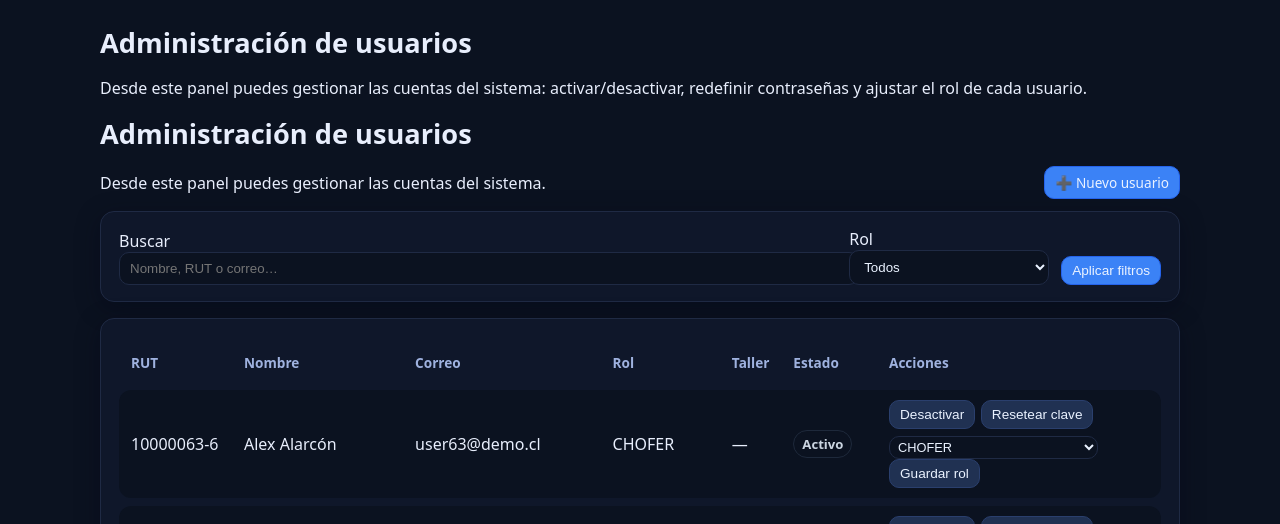
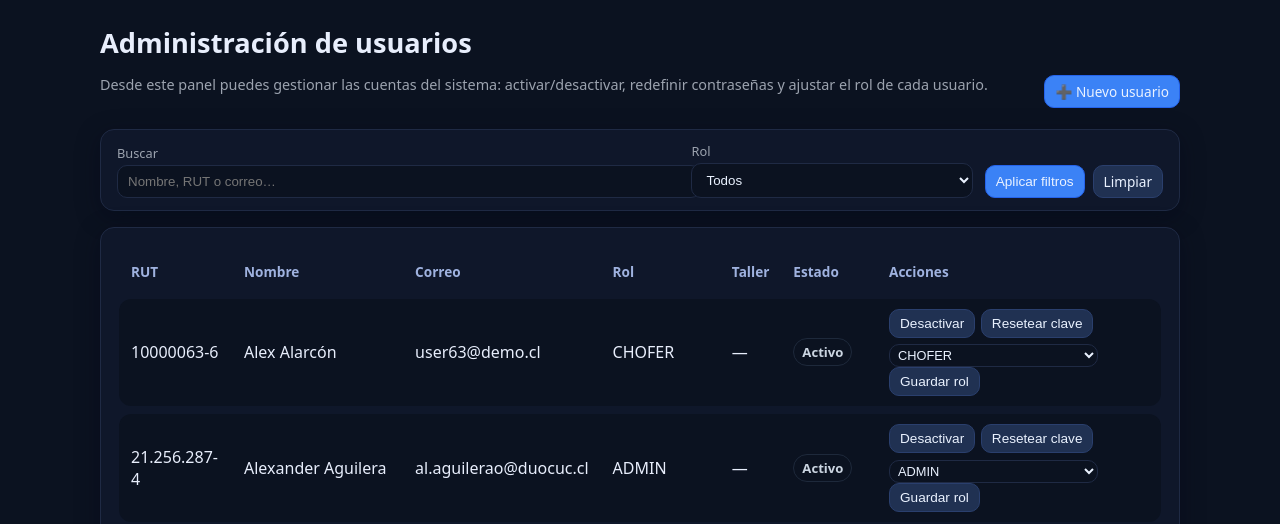
Before and after one commit to alexander286/pepsico_web, a Django app: page /panel-admin/usuarios/ in a window 1280 px wide. Shown: the part 174-698 px from the top of the page. Run offline with Django 5.2, Linux system fonts and the light colour scheme; a user stored in the database is signed in; data comes from the database, SQL or seed files in the repository.

```diff
--- a/app_taller/static/css/base.css
+++ b/app_taller/static/css/base.css
@@ -335,21 +335,40 @@ textarea{min-height:42px}
 }
 
 
-.message-box {
-  position: relative;
-  /* resto de estilos que ya tienes */
+.page-header {
+  display: flex;
+  justify-content: space-between;
+  align-items: flex-end;
+  margin-bottom: 1.3rem;
 }
 
-.message-close {
-  background: transparent;
-  border: none;
-  color: inherit;
-  font-size: 1.1rem;
-  cursor: pointer;
-  margin-left: 8px;
-  padding: 0 4px;
-  line-height: 1;
+.page-subtitle {
+  margin-top: .25rem;
+  font-size: .9rem;
+  color: #9ca3af;
 }
-.message-close:hover {
-  opacity: 0.7;
+
+.admin-filters {
+  margin-bottom: 1rem;
+  padding: .75rem 1rem;
 }
+
+.admin-filters .filter-row {
+  display: grid;
+  grid-template-columns: 2fr 1fr auto;
+  gap: .75rem;
+  align-items: flex-end;
+}
+
+.admin-filters .filter-field label {
+  font-size: .8rem;
+  color: #9ca3af;
+  display: block;
+  margin-bottom: .15rem;
+}
+
+.admin-filters .filter-actions {
+  display: flex;
+  gap: .5rem;
+  justify-content: flex-end;
+}
--- a/app_taller/templates/app_taller/admin_usuarios.html
+++ b/app_taller/templates/app_taller/admin_usuarios.html
@@ -4,33 +4,29 @@
 
 {% block content %}
 
+<div class="page-header">
+  <div>
     <h2>Administración de usuarios</h2>
-<p class="muted">
+    <p class="page-subtitle">
       Desde este panel puedes gestionar las cuentas del sistema: activar/desactivar, redefinir contraseñas y ajustar el rol de cada usuario.
     </p>
+  </div>
 
-
-<h2>Administración de usuarios</h2>
-
-<div style="display:flex; justify-content:space-between; align-items:center; margin-bottom:.75rem;">
-  <p class="muted" style="margin:0;">
-    Desde este panel puedes gestionar las cuentas del sistema.
-  </p>
   <a href="{% url 'admin_usuario_nuevo' %}" class="btn btn-primary btn-sm">
     ➕ Nuevo usuario
   </a>
 </div>
 
+<form method="get" class="card admin-filters">
+  <div class="filter-row">
 
-
-<form method="get" class="card" style="margin-bottom:1rem; display:flex; gap:.75rem; flex-wrap:wrap; align-items:flex-end;">
-  <div style="flex:1 1 220px;">
-    <label class="label-inline">Buscar</label>
+    <div class="filter-field">
+      <label>Buscar</label>
       <input type="text" name="q" value="{{ f.q }}" placeholder="Nombre, RUT o correo…">
     </div>
 
-  <div style="flex:0 0 200px;">
-    <label class="label-inline">Rol</label>
+    <div class="filter-field">
+      <label>Rol</label>
       <select name="rol">
         <option value="">Todos</option>
         {% for r in roles_disponibles %}
@@ -39,16 +35,12 @@
       </select>
     </div>
 
-  <div style="flex:0 0 auto;">
+    <div class="filter-actions">
       <button type="submit" class="btn btn-primary btn-sm">Aplicar filtros</button>
+      <a href="{% url 'admin_usuarios_panel' %}" class="btn btn-sm">Limpiar</a>
     </div>
 
-  {# futuro: botón para importar usuarios desde Excel #}
-  <!--
-  <div style="flex:0 0 auto; margin-left:auto;">
-    <a href="#" class="btn btn-sm">Importar desde Excel</a>
   </div>
-  -->
 </form>
 
 <div class="card" style="overflow:auto;">
@@ -65,6 +57,7 @@
       </tr>
     </thead>
     <tbody>
+
       {% for u in usuarios %}
       <tr>
         <td>{{ u.rut }}</td>
@@ -72,6 +65,7 @@
         <td>{{ u.email }}</td>
         <td>{{ u.rol|default:"—" }}</td>
         <td>{{ u.taller.nombre|default:"—" }}</td>
+
         <td>
           {% if u.activo %}
           <span class="badge state-ok">Activo</span>
@@ -79,9 +73,11 @@
           <span class="badge state-pendiente">Inactivo</span>
           {% endif %}
         </td>
+
         <td>
           <div style="display:flex; gap:.35rem; flex-wrap:wrap;">
-            {# Activar / desactivar #}
+
+            {# Activar / Desactivar #}
             <form method="post" action="{% url 'admin_usuario_toggle_activo' usuario_id=u.id %}">
               {% csrf_token %}
               {% if u.activo %}
@@ -91,7 +87,7 @@
               {% endif %}
             </form>
 
-            {# Reset password #}
+            {# Resetear clave #}
             <form method="post" action="{% url 'admin_usuario_reset_password' usuario_id=u.id %}">
               {% csrf_token %}
               <button class="btn btn-sm" type="submit">Resetear clave</button>
@@ -107,6 +103,7 @@
               </select>
               <button class="btn btn-sm" type="submit">Guardar rol</button>
             </form>
+
           </div>
         </td>
       </tr>
@@ -115,6 +112,7 @@
         <td colspan="7" style="text-align:center;">No se encontraron usuarios con los filtros aplicados.</td>
       </tr>
       {% endfor %}
+
     </tbody>
   </table>
 </div>
--- a/app_taller/urls.py
+++ b/app_taller/urls.py
@@ -42,7 +42,7 @@ urlpatterns = [
         name="admin_usuario_cambiar_rol"
     ),
 
-    path("panel-admin/usuarios/nuevo/", admin_usuario_nuevo, name="admin_usuario_nuevo"),  # 👈 NUEVO
+    path("panel-admin/usuarios/nuevo/", admin_usuario_nuevo, name="admin_usuario_nuevo"),
 
 
 
```
Lines whose indentation alone changed are shown as unchanged.
